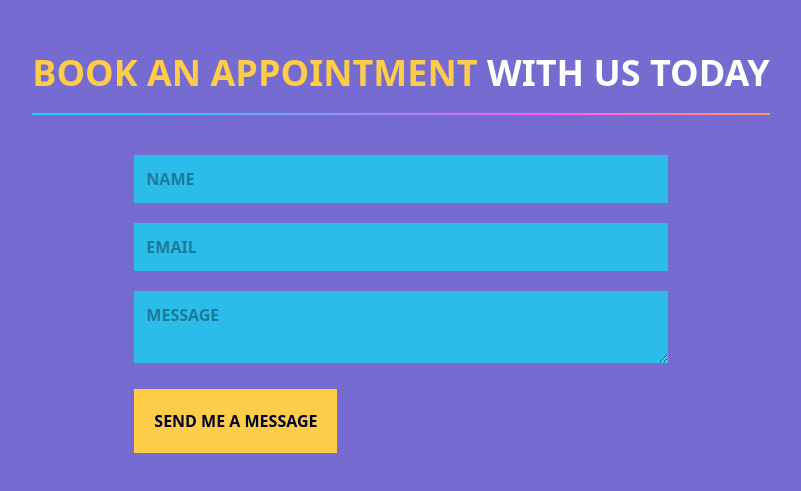
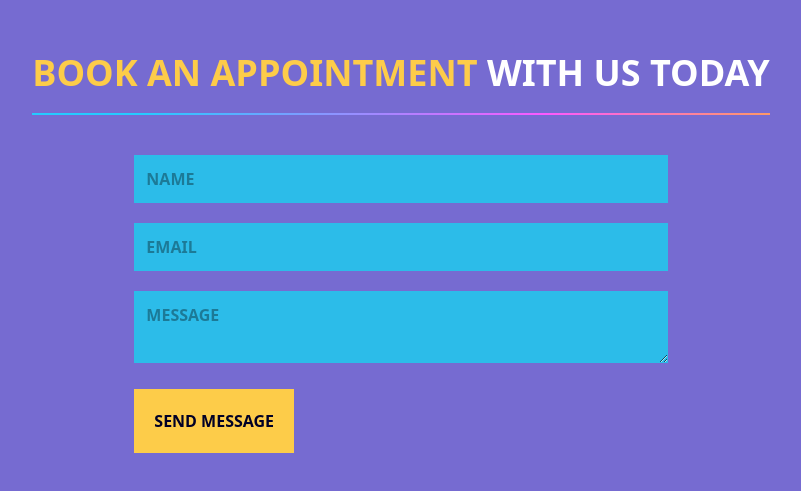
Before and after one commit to mattkcw/mattkcw.github.io, a React (Vite) app: page / in a window 1280 px wide. Shown: the part 3384-3875 px from the top of the page, without its empty margins (239-1040 px from the left). Built offline with nearby package versions, Linux system fonts and the light colour scheme.

Commit message:
updated button

```diff
--- a/src/components/contact/Contact.tsx
+++ b/src/components/contact/Contact.tsx
@@ -108,7 +108,7 @@ const Contact = () => {
               className="p-5 bg-yellow font-semibold text-deep-blue mt-5 hover:bg-red hover:text-white transition duration-500"
               type="submit"
             >
-              SEND ME A MESSAGE
+              SEND MESSAGE
             </button>
           </form>
         </motion.div>
```
